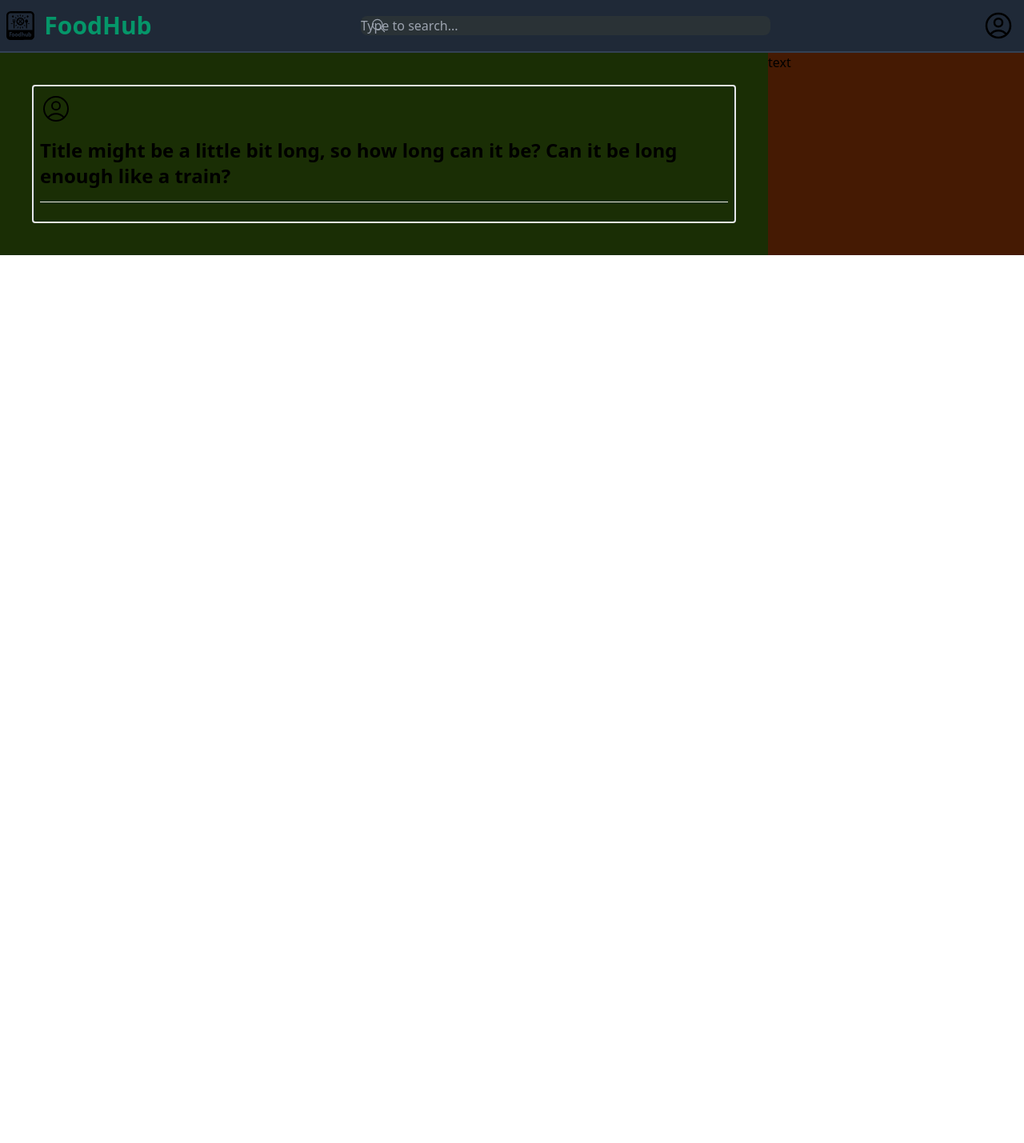
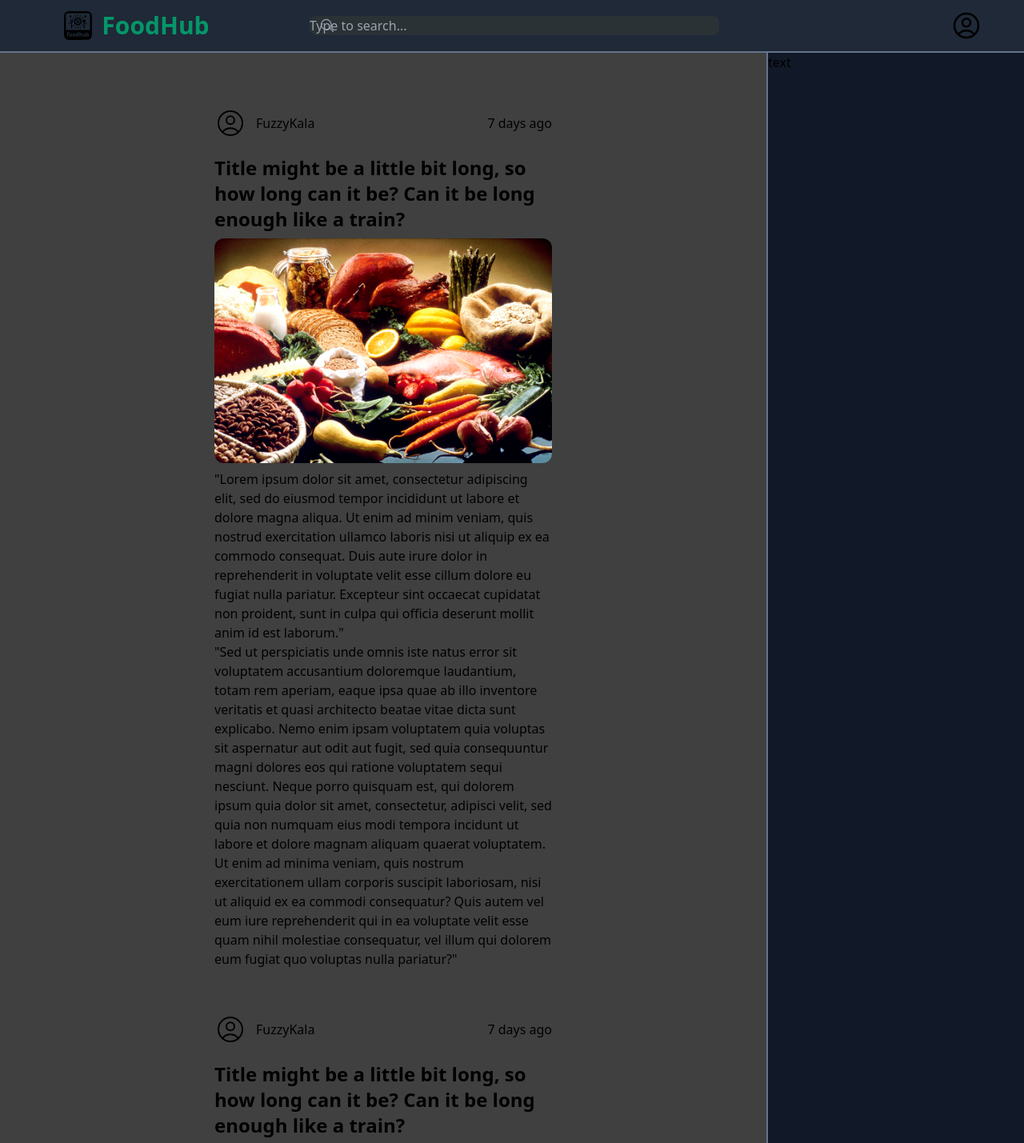
Before and after one commit to FuzzyKala/foodhub-nextjs, a Next.js app: page / in a window 1280 px wide. Shown: the top 1429 px of the page at 80% size. Before the commit the page ends 800 px from the top, so only its background shows below. Built offline with nearby package versions, Linux system fonts and the light colour scheme.

Commit message:
updated page and card layout

```diff
--- a/next.config.mjs
+++ b/next.config.mjs
@@ -5,9 +5,11 @@ const nextConfig = {
       test: /\.svg$/,
       use: ["@svgr/webpack"],
     });
-
     return config;
   },
+  // images: {
+  //   domains: ["www.britannica.com"],
+  // },
 };
 
 export default nextConfig;
--- a/src/app/page.tsx
+++ b/src/app/page.tsx
@@ -11,25 +11,30 @@ export default function Home() {
       <header>
         <div
           id="navBar"
-          className="border-b-2 border-slate-700 flex justify-between bg-gray-800"
+          className="border-b-2 border-slate-500 flex justify-between bg-gray-800"
         >
-          <div id="navBar-left" className="flex items-center">
+          <div id="navBar-left" className="flex basis-1/3 pl-20">
             <Logo />
             {/* <MenuIcon /> */}
           </div>
-          <div id="navBar-middle" className="flex items-center">
+          <div id="navBar-middle" className="flex basis-1/3">
             <SearchBar />
           </div>
-          <div id="navBar-right" className="flex items-center">
+          <div id="navBar-right" className="flex basis-1/3 justify-end pr-10">
             <Dropdown />
           </div>
         </div>
       </header>
       <main className="flex flex-row">
-        <div id="cardSection" className="basis-3/4 bg-lime-950">
+        <div
+          id="cardSection"
+          className="basis-3/4 bg-neutral-700 py-10 px-60 border-r-2 border-slate-500"
+        >
+          <Card />
+          <Card />
           <Card />
         </div>
-        <div id="commentSection" className="basis-1/4 bg-amber-950">
+        <div id="commentSection" className="basis-1/4 bg-gray-900">
           text
         </div>
       </main>
--- a/src/components/Card.tsx
+++ b/src/components/Card.tsx
@@ -1,8 +1,11 @@
+import Image from "next/image";
+
 export default function Card() {
   return (
-    <div id="card" className="m-10  border-2 rounded">
-      <div id="cardHeader">
-        <div id="userAvatar" className="flex items-center p-2">
+    <div id="card" className="p-2 rounded-lg hover:bg-slate-500 hover:border-1">
+      <div id="cardHeader" className="flex justify-between m-5">
+        <div id="cardHeader-left" className="items-center flex">
+          <div id="userAvatar" className="flex items-center mr-3">
             <svg
               xmlns="http://www.w3.org/2000/svg"
               fill="none"
@@ -18,16 +21,65 @@ export default function Card() {
               />
             </svg>
           </div>
+          <div id="userId">
+            <p>FuzzyKala</p>
           </div>
-      <div id="cardBody">
-        <div id="title" className="p-2 text-2xl font-bold">
+        </div>
+        <div id="cardHeader-right" className="items-center flex">
+          <div id="publishedTime">
+            <p>7 days ago</p>
+          </div>
+        </div>
+      </div>
+      <div id="cardBody" className="m-5">
+        <div id="title" className="text-2xl font-bold mb-2">
+          <p>
             Title might be a little bit long, so how long can it be? Can it be
             long enough like a train?
+          </p>
         </div>
-        <div id="divideLine" className="p-2">
+        {/* <div id="divideLine" className="p-2">
           <hr className="bg-white" />
+        </div> */}
+        <div id="content" className="justify-items-center">
+          <div id="imagesContainer" className="mb-2">
+            <Image
+              src="/dummy_food.jpg"
+              alt="dummy image"
+              width={800}
+              height={600}
+              style={{ width: "100%", height: "auto" }}
+              className="rounded-xl"
+            />
           </div>
-        <div id="content" className="p-2"></div>
+          <div id="textContainer">
+            <p>
+              "Lorem ipsum dolor sit amet, consectetur adipiscing elit, sed do
+              eiusmod tempor incididunt ut labore et dolore magna aliqua. Ut
+              enim ad minim veniam, quis nostrud exercitation ullamco laboris
+              nisi ut aliquip ex ea commodo consequat. Duis aute irure dolor in
+              reprehenderit in voluptate velit esse cillum dolore eu fugiat
+              nulla pariatur. Excepteur sint occaecat cupidatat non proident,
+              sunt in culpa qui officia deserunt mollit anim id est laborum."
+            </p>
+            <p>
+              "Sed ut perspiciatis unde omnis iste natus error sit voluptatem
+              accusantium doloremque laudantium, totam rem aperiam, eaque ipsa
+              quae ab illo inventore veritatis et quasi architecto beatae vitae
+              dicta sunt explicabo. Nemo enim ipsam voluptatem quia voluptas sit
+              aspernatur aut odit aut fugit, sed quia consequuntur magni dolores
+              eos qui ratione voluptatem sequi nesciunt. Neque porro quisquam
+              est, qui dolorem ipsum quia dolor sit amet, consectetur, adipisci
+              velit, sed quia non numquam eius modi tempora incidunt ut labore
+              et dolore magnam aliquam quaerat voluptatem. Ut enim ad minima
+              veniam, quis nostrum exercitationem ullam corporis suscipit
+              laboriosam, nisi ut aliquid ex ea commodi consequatur? Quis autem
+              vel eum iure reprehenderit qui in ea voluptate velit esse quam
+              nihil molestiae consequatur, vel illum qui dolorem eum fugiat quo
+              voluptas nulla pariatur?"
+            </p>
+          </div>
+        </div>
       </div>
       <div id="cardFooter"></div>
     </div>
--- a/src/components/Dropdown.tsx
+++ b/src/components/Dropdown.tsx
@@ -30,11 +30,7 @@ export default function Dropdown() {
 
   return (
     <div className="relative" ref={dropdownRef}>
-      <div
-        id="userProfile"
-        className="flex items-center m-3"
-        onClick={toggleDropdown}
-      >
+      <div id="userIcon" className="flex m-3" onClick={toggleDropdown}>
         <svg
           xmlns="http://www.w3.org/2000/svg"
           fill="none"
@@ -51,6 +47,7 @@ export default function Dropdown() {
         </svg>
       </div>
       <div
+        id="dropdownTable"
         className={`${styles.dropdown} ${
           dropdownOpen ? styles.dropdownOpen : ""
         }`}
--- a/src/components/Logo.tsx
+++ b/src/components/Logo.tsx
@@ -2,13 +2,13 @@ import Image from "next/image";
 
 export default function Logo() {
   return (
-    <div className="m-2 bg-transparent flex items-center">
+    <div className="bg-transparent flex items-center">
       <Image
         src="/11.svg"
         alt="FoodHub Logo"
         width={60}
         height={60}
-        className="w-auto h-9"
+        className="w-auto h-9 rounded-md"
       />
       <p className="font-bold text-3xl text-emerald-600 pl-3">FoodHub</p>
     </div>
```
Also changed, not shown: public/dummy_food.jpg (added). Lines whose indentation alone changed are shown as unchanged.
